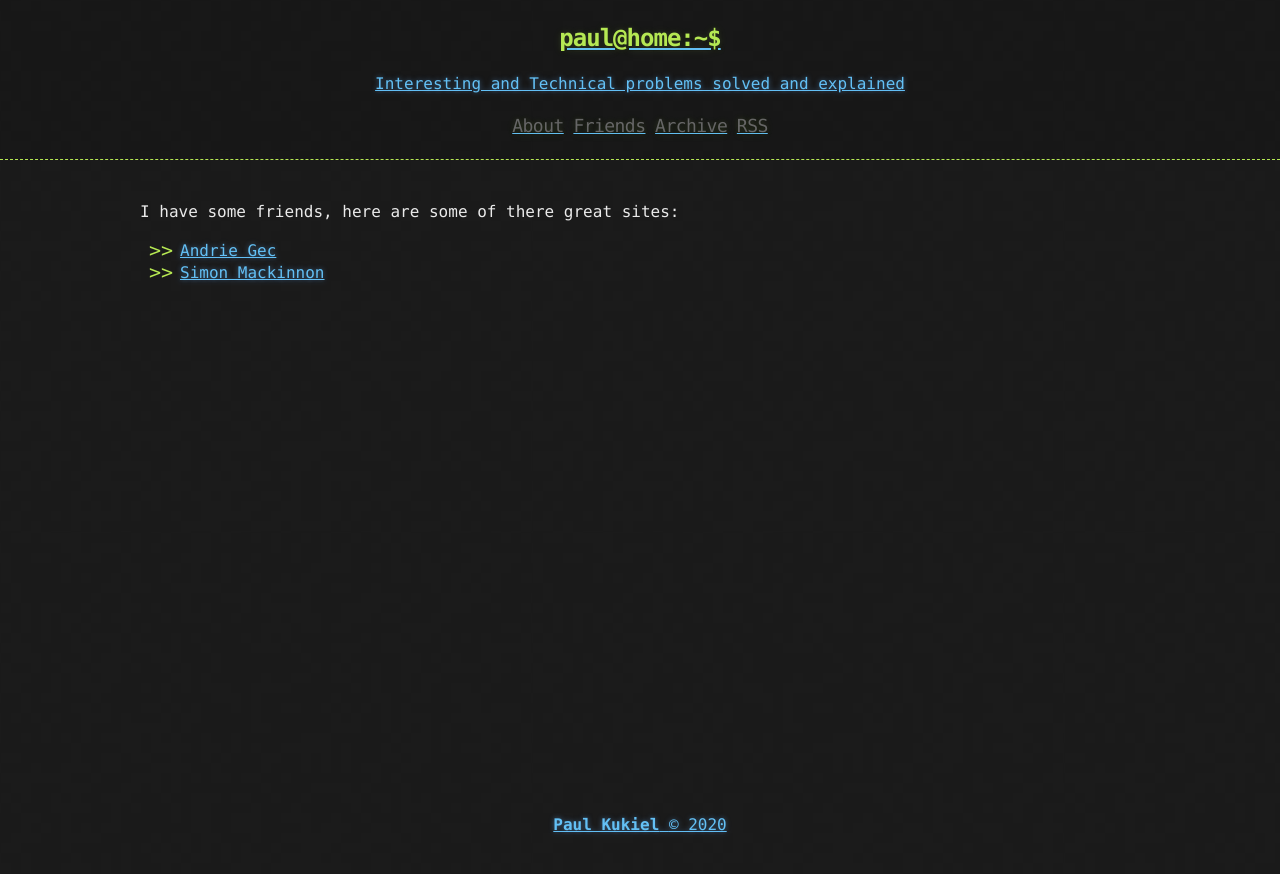
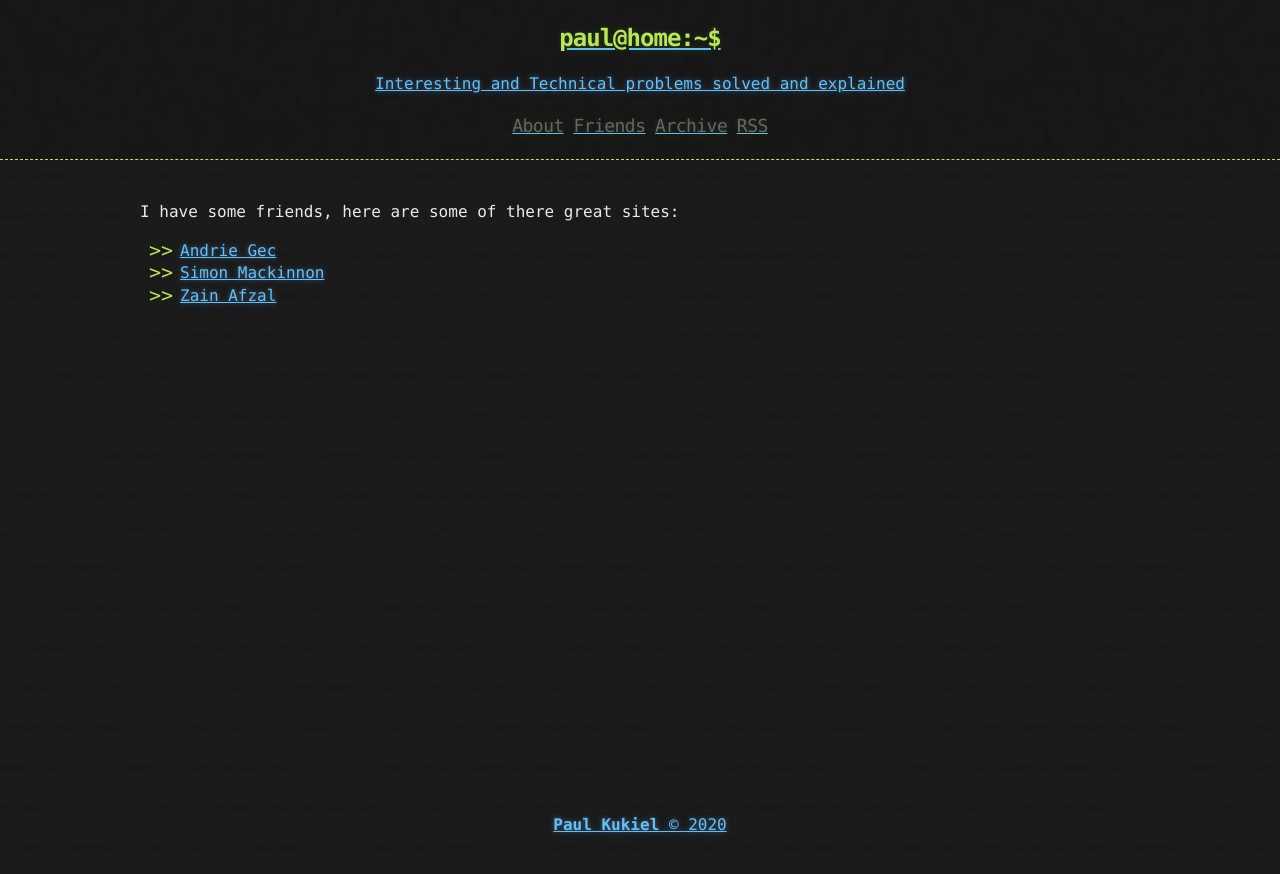
Before and after one commit to kukielp/sample-blog, a Jekyll site: the page built from friends.md, in a window 1280 px wide. Shown: the top 874 px of the page. Built offline with Jekyll 4.4.1, drawn with Linux system fonts in a browser that asks for light colours.

Commit message:
Add Zains blog

```diff
--- a/friends.md
+++ b/friends.md
@@ -11,4 +11,7 @@ I have some friends, here are some of there great sites:
   <li>
     <a href="https://theclouddevopslearningblog.com/" target="_blank">Simon Mackinnon</a>
   </li>
+  <li>
+    <a href="https://blogs.roarcoder.dev/" target="_blank">Zain Afzal</a>
+  </li>
 </ul>
```
